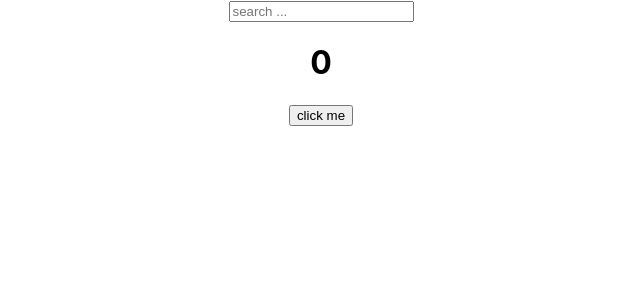
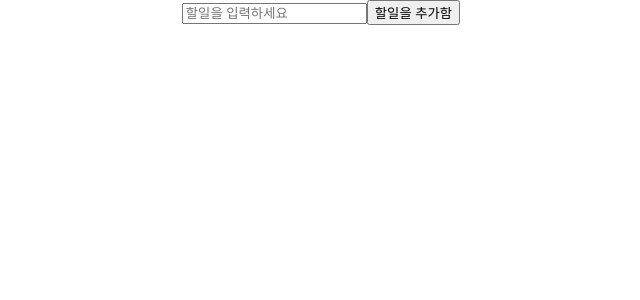
Before and after one commit to whdgjs7300/react-movie, a React (Create React App) app in the folder movie/: page / in a window 1280 px wide. Shown: the top 300 px of the page, without its empty margins (319-959 px from the left). Built offline with nearby package versions, Linux system fonts and the light colour scheme.

Commit message:
2/24 todo

```diff
--- a/movie/src/App.js
+++ b/movie/src/App.js
@@ -3,28 +3,26 @@ import './App.css';
 import { useEffect, useState } from 'react';
 
 function App() {
-  const [counter, setValue] = useState(0);
-  const [keyword, setKeyword] = useState("");
-  const onClick = () => setValue((prev)=>{
-    return prev + 1
-  })
+  const [toDo, setToDo] = useState("");
   const onChange = (e)=> {
-    setKeyword(e.target.value);
+    setToDo(e.target.value);
   }
-
-  console.log('계속 렌더합니다');
-  // 데이터를 한번만 실행하게 만들어 줌
-  const iRunOnlyOnce = () =>{
-    console.log("힌번만 실행합니다");
+  const onSubmit = (e) => {
+    e.preventDefault();
+    if (toDo === "") {
+      return;
+    }
+    setToDo("");
   }
-
-  useEffect(iRunOnlyOnce, []);
+  console.log(toDo);
 
   return (
     <div className="App">
-      <input type="text" placeholder='search ...' onChange={onChange} ></input>
-      <h1>{counter}</h1>
-      <button onClick={onClick}>click me</button>
+      <form onSubmit={onSubmit}>
+      <input value={toDo} type="text" placeholder="할일을 입력하세요" onChange={onChange}/>
+        <button type="">할일을 추가함</button>
+      </form>
+
     </div>
   );
 }
```
